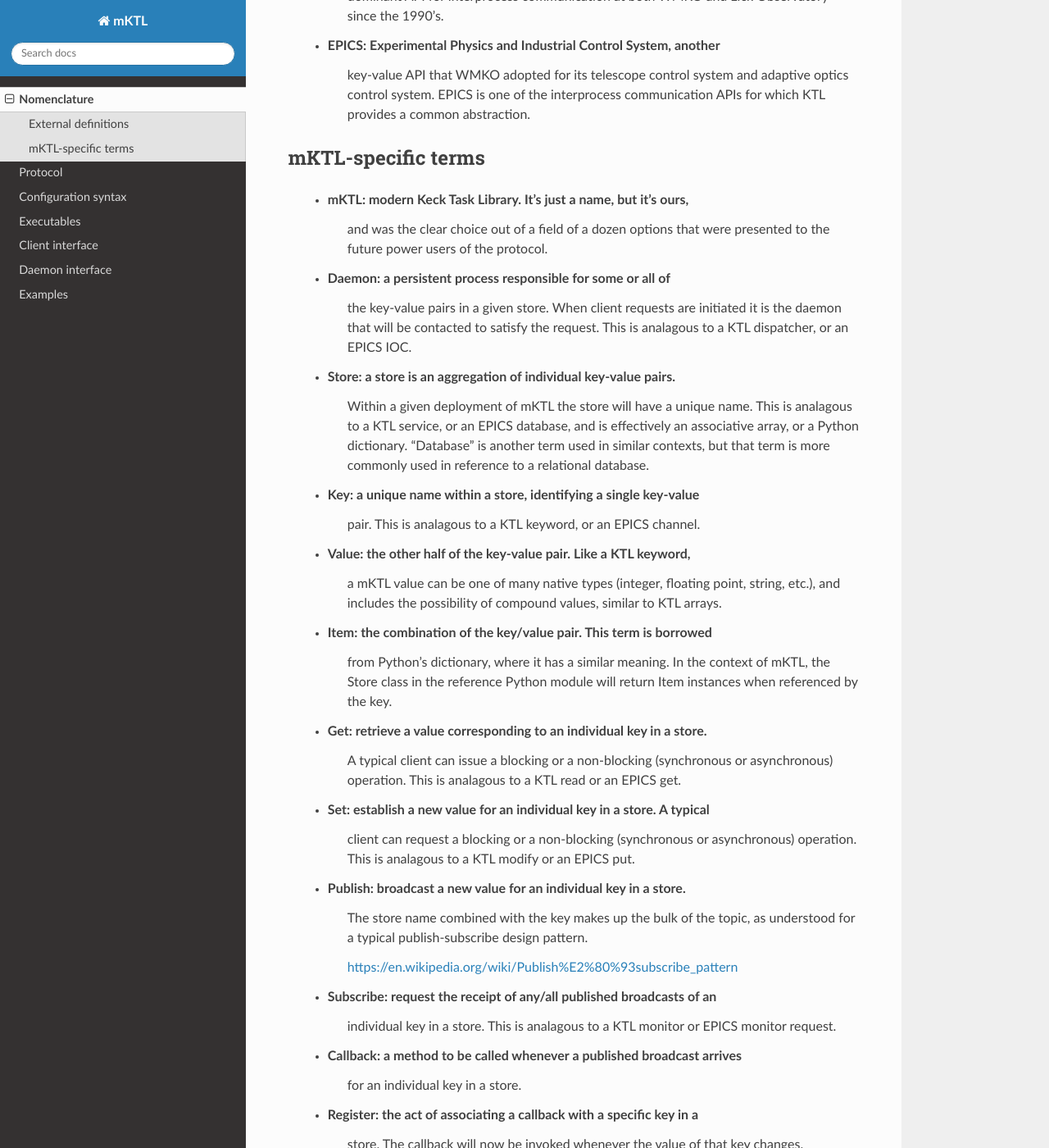
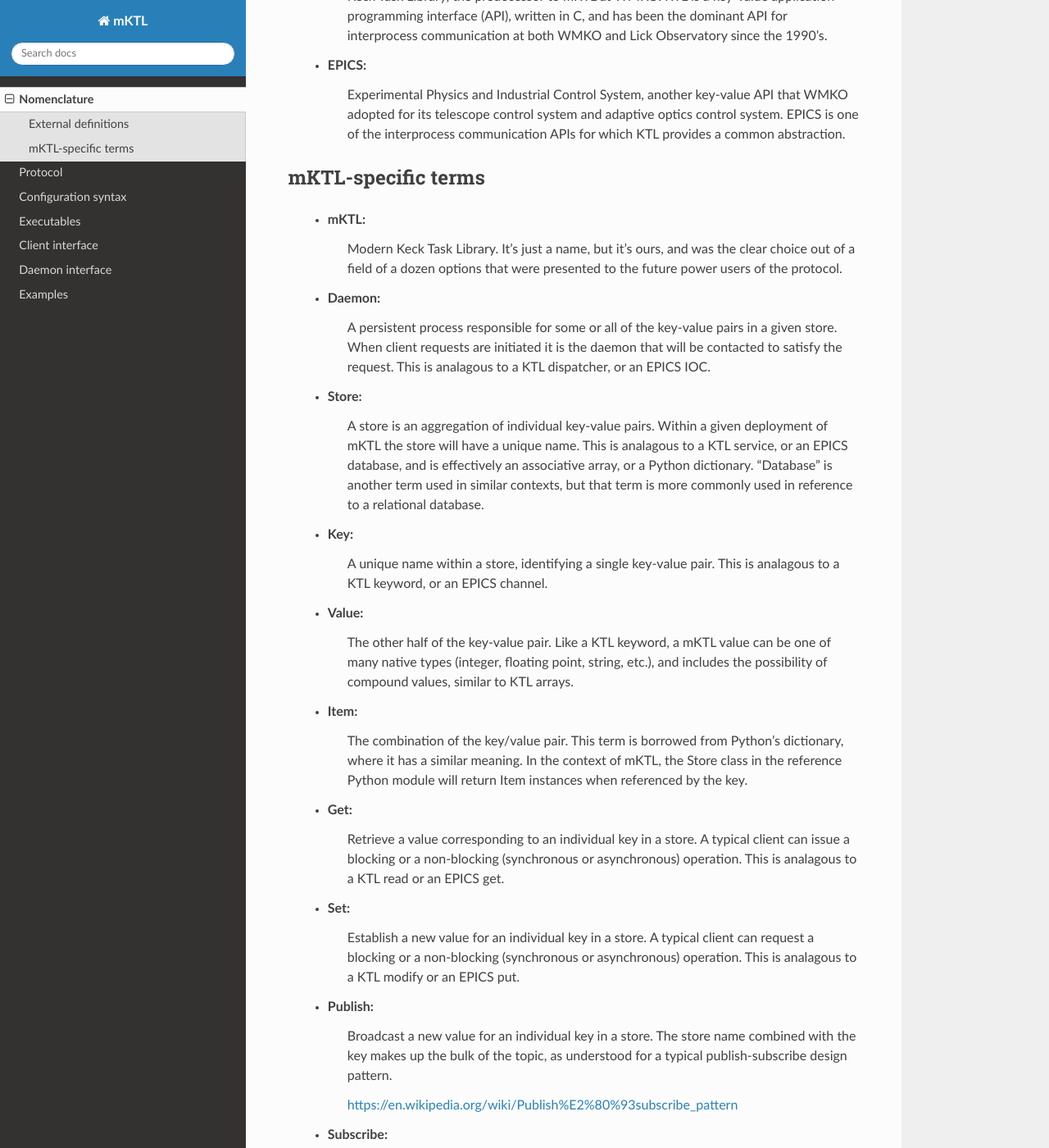
Before and after one commit to KeckObservatory/mKTL, a Sphinx documentation site: the page built from doc/nomenclature.rst, in a window 1280 px wide and 1400 px high, scrolled down 508 px. Shown: the whole window at 82% size. Built offline with Sphinx 7.4.7 and the Read the Docs theme 3.1.0, drawn with Linux system fonts in a browser that asks for light colours; some of the changed text lies outside the part shown.

Commit message:
Adjust the line spacing of the definitions to avoid some weirdness with how the theme used with GitHub Pages is handling the bold text.

```diff
--- a/doc/nomenclature.rst
+++ b/doc/nomenclature.rst
@@ -11,16 +11,19 @@
 External definitions
 --------------------
 
- * **WMKO**: W. M. Keck Observatory, where mKTL was initially established, in
+ * **WMKO**:
+	     W. M. Keck Observatory, where mKTL was initially established, in
              collaboration with WMKO partner institutions at the University of
              California and California Institute of Technology.
 
- * **KTL**: Keck Task Library, the predecessor to mKTL at WMKO. KTL is a
+ * **KTL**:
+	    Keck Task Library, the predecessor to mKTL at WMKO. KTL is a
             key-value application programming interface (API), written in C,
 	    and has been the dominant API for interprocess communication at
 	    both WMKO and Lick Observatory since the 1990's.
 
- * **EPICS**: Experimental Physics and Industrial Control System, another
+ * **EPICS**:
+	      Experimental Physics and Industrial Control System, another
               key-value API that WMKO adopted for its telescope control
 	      system and adaptive optics control system. EPICS is one of
 	      the interprocess communication APIs for which KTL provides a
@@ -30,17 +33,20 @@
 mKTL-specific terms
 -------------------
 
- * **mKTL**: modern Keck Task Library. It's just a name, but it's ours,
+ * **mKTL**:
+	     Modern Keck Task Library. It's just a name, but it's ours,
              and was the clear choice out of a field of a dozen options
 	     that were presented to the future power users of the protocol.
 
- *  **Daemon**: a persistent process responsible for some or all of
+ *  **Daemon**:
+		A persistent process responsible for some or all of
 		the key-value pairs in a given store. When client
 		requests are initiated it is the daemon that will be
 		contacted to satisfy the request. This is analagous
 		to a KTL dispatcher, or an EPICS IOC.
 
- * **Store**: a store is an aggregation of individual key-value pairs.
+ * **Store**:
+	      A store is an aggregation of individual key-value pairs.
               Within a given deployment of mKTL the store will have a
 	      unique name. This is analagous to a KTL service, or an
 	      EPICS database, and is effectively an associative array,
@@ -48,44 +54,53 @@
 	      in similar contexts, but that term is more commonly used
 	      in reference to a relational database.
 
- * **Key**: a unique name within a store, identifying a single key-value
+ * **Key**:
+	    A unique name within a store, identifying a single key-value
             pair. This is analagous to a KTL keyword, or an EPICS channel.
 
- * **Value**: the other half of the key-value pair. Like a KTL keyword,
+ * **Value**:
+              The other half of the key-value pair. Like a KTL keyword,
               a mKTL value can be one of many native types (integer,
 	      floating point, string, etc.), and includes the possibility
 	      of compound values, similar to KTL arrays.
 
- * **Item**: the combination of the key/value pair. This term is borrowed
+ * **Item**:
+	     The combination of the key/value pair. This term is borrowed
              from Python's dictionary, where it has a similar meaning. In
 	     the context of mKTL, the Store class in the reference Python
 	     module will return Item instances when referenced by the key.
 
- * **Get**: retrieve a value corresponding to an individual key in a store.
+ * **Get**:
+	    Retrieve a value corresponding to an individual key in a store.
             A typical client can issue a blocking or a non-blocking
 	    (synchronous or asynchronous) operation. This is analagous to
 	    a KTL read or an EPICS get.
 
- * **Set**: establish a new value for an individual key in a store. A typical
+ * **Set**:
+	    Establish a new value for an individual key in a store. A typical
             client can request a blocking or a non-blocking (synchronous or
 	    asynchronous) operation. This is analagous to a KTL modify or an
 	    EPICS put.
 
- * **Publish**: broadcast a new value for an individual key in a store.
+ * **Publish**:
+		Broadcast a new value for an individual key in a store.
                 The store name combined with the key makes up the bulk of
 		the topic, as understood for a typical publish-subscribe
 		design pattern.
 
 		https://en.wikipedia.org/wiki/Publish%E2%80%93subscribe_pattern
 
- * **Subscribe**: request the receipt of any/all published broadcasts of an
+ * **Subscribe**:
+		  Request the receipt of any/all published broadcasts of an
                   individual key in a store. This is analagous to a KTL monitor
 		  or EPICS monitor request.
 
- * **Callback**: a method to be called whenever a published broadcast arrives
+ * **Callback**:
+		 A method to be called whenever a published broadcast arrives
                  for an individual key in a store.
 
- * **Register**: the act of associating a callback with a specific key in a
+ * **Register**:
+		 The act of associating a callback with a specific key in a
                  store. The callback will now be invoked whenever the value
 		 of that key changes. "Connect" is another term used in
 		 similar contexts, but that term is more commonly used with
```
